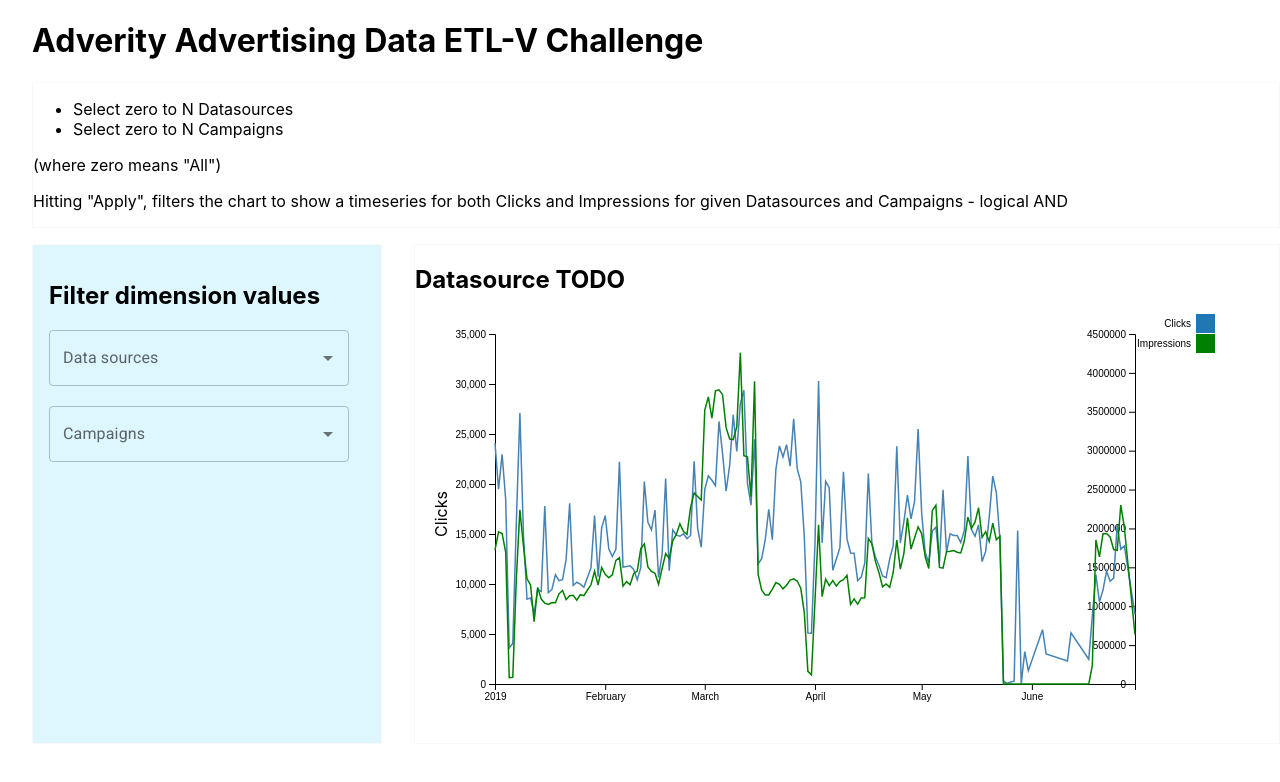
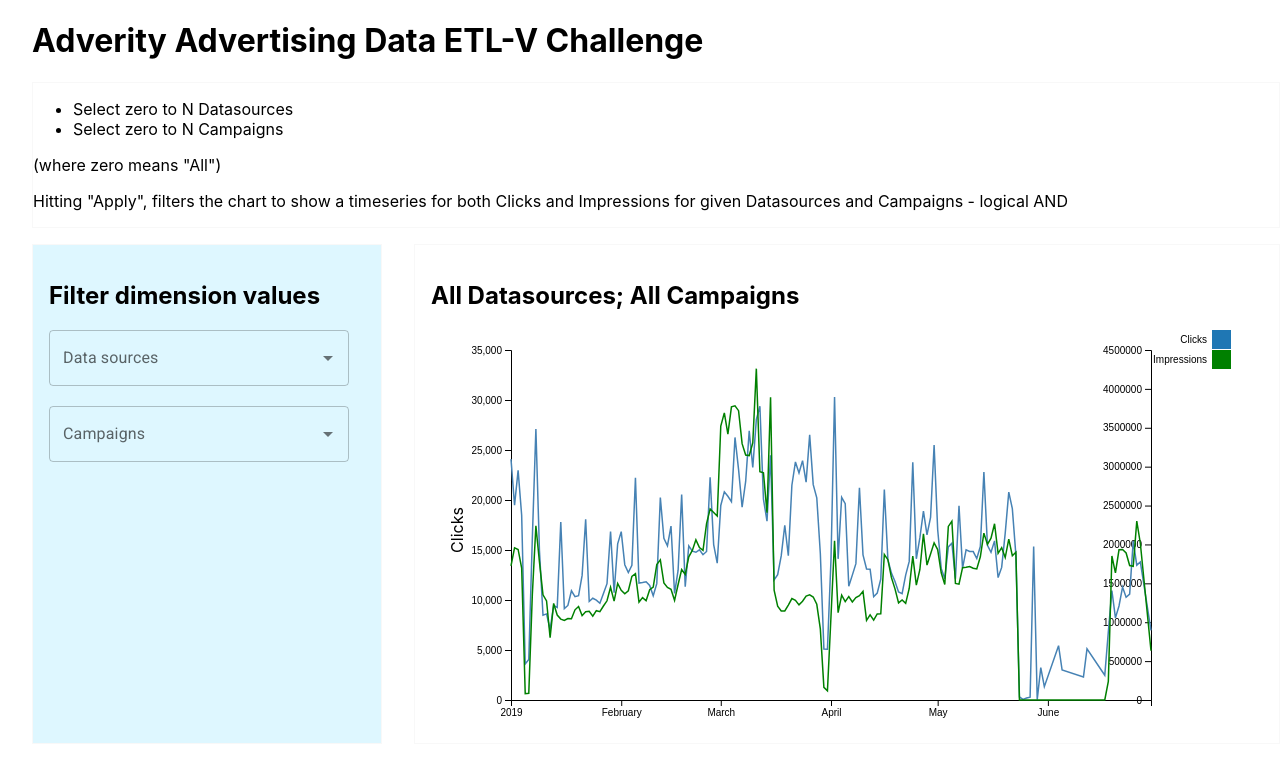
Before and after one commit to kalkusa/adv-recruitment, a React (Create React App) app in the folder advertising-data-dashboard/: page / in a window 1280 px wide. Shown: the top 782 px of the page. Built offline with nearby package versions, Linux system fonts and the light colour scheme.

Commit message:
Add chart title label calculation.

```diff
--- a/advertising-data-dashboard/src/components/chart/Chart.tsx
+++ b/advertising-data-dashboard/src/components/chart/Chart.tsx
@@ -5,12 +5,14 @@
 import { useFilter } from "../../hooks/useFilter";
 import useClicksTimeSeries from "../../hooks/useClicksTimeSeries";
 import useImpressionsTimeSeries from "../../hooks/useImpressionsTimeSeries";
+import Filter from "../filter/Filter";
 
 const Section = styled.section`
   border-width: 1px;
   border-style: solid;
   border-color: #f8f8f8;
   flex: 1;
+  padding: 1rem;
 `;
 
 const ChartContainer = styled.div`
@@ -29,9 +31,21 @@
 
   useD3Chart(svgRef, clicksTimeSeriesData, impressionsTimeSeriesData);
 
+  const getTitle = () => {
+    const selectedDataSourcesLabel =
+      filter.dataSources.length > 0
+        ? `Datasources: ${filter.dataSources.map((item) => `"${item}"`).join(" and ")}`
+        : "All Datasources";
+    const selectedCampaignsSourcesLabel =
+      filter.campaigns.length > 0
+        ? `Campaigns: ${filter.campaigns.map((item) => `"${item}"`).join(" and ")}`
+        : "All Campaigns";
+    return `${selectedDataSourcesLabel}; ${selectedCampaignsSourcesLabel}`;
+  };
+
   return (
     <Section id="chart">
-      <h1>Datasource TODO</h1>
+      <h1>{getTitle()}</h1>
       <ChartContainer>
         {clicksTimeSeriesData?.length > 1 && impressionsTimeSeriesData?.length > 1 ? (
           <svg ref={svgRef} width="800" height="400"></svg>
--- a/advertising-data-dashboard/src/contexts/FilterContext.tsx
+++ b/advertising-data-dashboard/src/contexts/FilterContext.tsx
@@ -5,7 +5,12 @@
   children?: ReactNode;
 }
 
-export const FilterContext = createContext<any>(null);
+export interface FilterContextValue {
+  filter: Filter;
+  setFilter: React.Dispatch<React.SetStateAction<Filter>>;
+}
+
+export const FilterContext = createContext<FilterContextValue | null>(null);
 
 export const FilterProvider = ({ children }: Props) => {
   const [filter, setFilter] = useState<Filter>({
--- a/advertising-data-dashboard/src/hooks/useFilter.ts
+++ b/advertising-data-dashboard/src/hooks/useFilter.ts
@@ -1,6 +1,10 @@
 import { useContext } from "react";
-import { FilterContext } from "../contexts/FilterContext";
+import { FilterContext, FilterContextValue } from "../contexts/FilterContext";
 
-export const useFilter = () => {
-  return useContext(FilterContext);
+export const useFilter = (): FilterContextValue => {
+  const context = useContext(FilterContext);
+  if (!context) {
+    throw new Error("useFilter must be used within a FilterProvider");
+  }
+  return context;
 };
```
